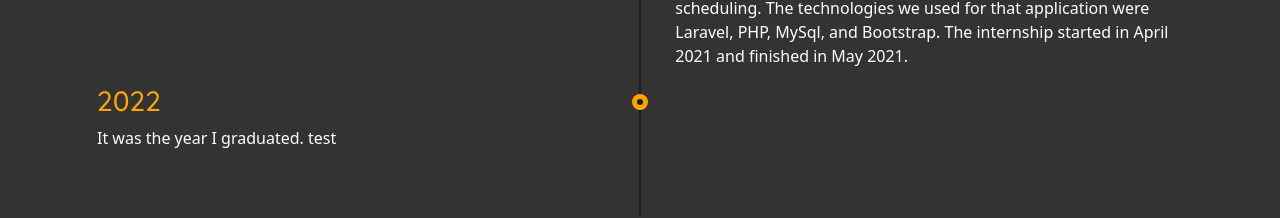
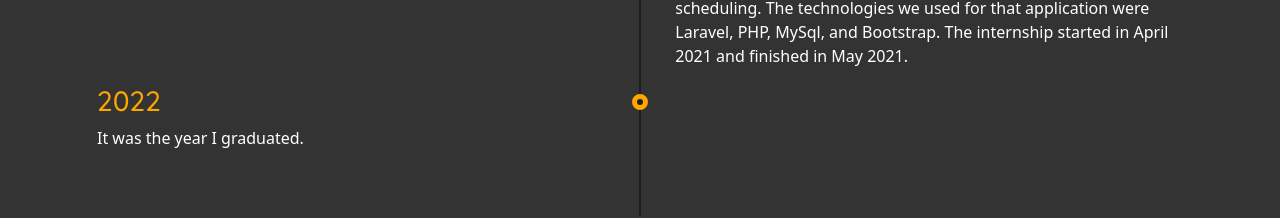
Before and after one commit to fabiomarras-dev/react-portfolio, a React (Create React App) app: page / in a window 1280 px wide. Shown: the part 2340-2558 px from the top of the page. Built offline with nearby package versions, Linux system fonts and the light colour scheme.

Commit message:
reverting the change

```diff
--- a/src/components/Experience.js
+++ b/src/components/Experience.js
@@ -47,7 +47,7 @@ const Experience = () => {
             <div className='timeline-content'>
               <h3>2022</h3>
               <p>
-              It was the year I graduated. test
+              It was the year I graduated.
               </p>
             </div>
           </div>
```
